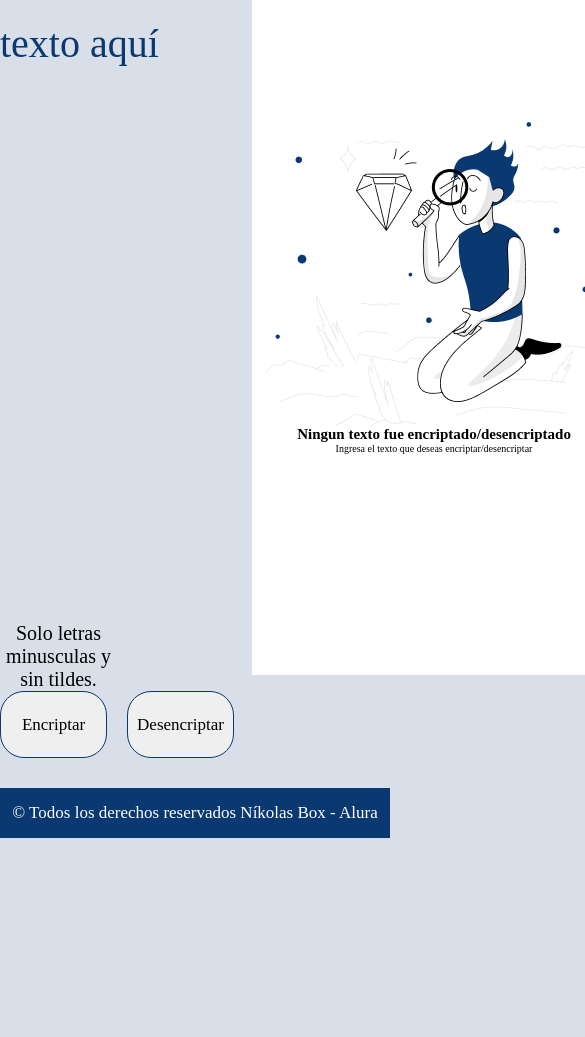
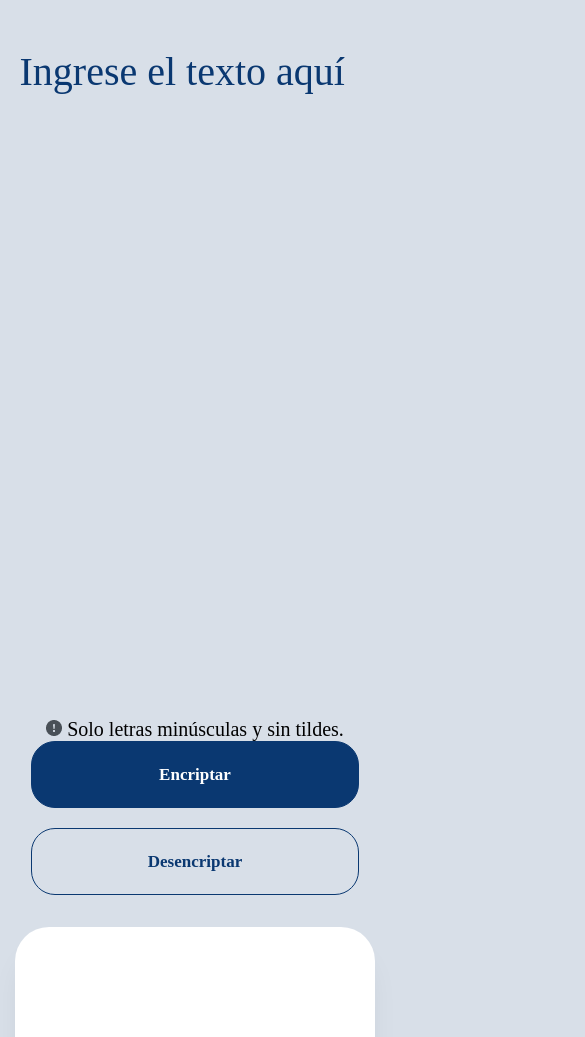
Before and after one commit to Naikaros/desafio, a plain HTML site: page index.html in a window 390 px wide. Shown: the part 158-1195 px from the top of the page, 585 px wide, since content can reach past the window. Before the commit the page ends 996 px from the top, so only its background shows below. Drawn offline with Linux system fonts and the light colour scheme; some packages are replaced by stand-ins of ours; a script that the page names is missing.

Commit message:
Encriptador terminado :D

```diff
--- a/css/style.css
+++ b/css/style.css
@@ -36,16 +36,15 @@ header {
     height: 5em;
     justify-content: start;
     align-items: center;
-    margin: 20px 0 20px 30px;
+    padding-bottom: 70px;
 }
 main {
-    margin: 30px 0 30px 0;
     justify-content: space-around;
     height: 85%;
+    margin: 10px 0 10px 0;
 }
 footer {
     height: 5em;
-    background-color: var(--azul);
     justify-content: center;
     align-items: center;
 }
@@ -63,19 +62,41 @@ footer {
     border-radius: 24px;
     cursor: pointer;
     font-size: 17px;
+    font-weight: bold;
     width: 328px;
     height: 67px;
 }
 
+/* Estilo Botones */
+
+#btn-encriptar {
+    background-color: var(--azul);
+    color: var(--blanco);
+}
+
+#btn-desencriptar {
+    color: var(--azul);
+    background-color: var(--clarito);
+}
+
+#btn-copiar {
+    background-color: var(--blanco);
+}
+/* Header */
+.logo {
+    padding: 10px 0 10px 0;
+}
 /* Main Izquierda */
 
 .contenedor-encriptar {
     flex-direction: column;
+    align-items: end;
     width: 60%;
     margin: auto;
 }
 
 .txt-encriptar {
+    width: 680px;
     font-size: 4em;
     line-height: 170%;
     background-color: var(--clarito);
@@ -87,11 +108,12 @@ footer {
 }
 
 .txt-clausula {
-    display: grid;
-    grid-template-columns: repeat(2, 1fr);
     font-size: 2em;
-    text-align: center;
+    margin-right: 378px;
+
 }
+
+
 
 .botones {
     justify-content: center;
@@ -107,30 +129,33 @@ footer {
     min-width: 400px;
 }
 
-.primera-etapa {
-    width: 91%;
+.primera-etapa, .segunda-etapa {
+    width: 400px;
+    height: 840px;
     flex-direction: column;
     align-items: center;
-    text-align: center;
+    border-radius: 34px;
     background-color: var(--blanco);
-    padding: 180px 10px 220px 10px;
+    box-shadow: 0px 24px 32px -8px rgba(0, 0, 0, 0.08);
+
 }
 
+.primera-etapa {
+    text-align: center;
+    justify-content: center;
+}
 
 .segunda-etapa {
     display: none;
-    width: 91%;
-    flex-direction: column;
     align-items: center;
     gap: 2rem;
-    background-color: var(--blanco);
-    padding-bottom: 35px;
 }
+
 
 .txt-resultado {
     margin-top: 1rem;
     width: 89%;
-    height: 600px;
+    height: 705px;
     font-size: 1.7em;
     line-height: 250%;
     background-color: rgba(55,55,55,0)
@@ -139,13 +164,81 @@ footer {
 /* Footer */
 
 .copyright {
-    color: var(--blanco);
-    font-size: 1.7em;
+    font-size: 1.9em;
+    font-weight: bold;
     text-align: center;
 }
 
 /* Alertas */
 
 .alerta-texto {
-    font-size: 2rem;
+    font-size: 1.6em;
 }
+
+/* Responsive */
+
+@media (max-width: 1200px) {
+    .logo {
+        margin-top: 73.42px;
+    }
+    main {
+        flex-direction: column;
+        align-items: center;
+    }
+
+    .contenedor-encriptar {
+        width: 100%;
+        align-items: center;
+    }
+
+    .txt-encriptar {
+        width: 90%;
+        margin-top: 116px;
+    }
+
+    .contenedor-resultado {
+        width: 100%;
+        margin: 32px;
+    }
+
+    .primera-etapa, .segunda-etapa {
+        width: 90%;
+        height: auto;
+    }
+
+    .primera-etapa {
+        height: 300px;
+        font-size: 1.6em;
+    }
+
+    .txt-resultado {
+        height: auto;
+        line-height: normal;
+    }
+
+    .btncopiar {
+        margin: 40px;
+    }
+
+    .munieco {
+        display: none;
+    }
+
+    footer {
+        background-color: var(--azul);
+        color: var(--blanco);
+    }
+}
+
+@media (max-width: 700px) {
+    .txt-clausula {
+        margin: 0;
+    }
+    .botones {
+        flex-direction: column;
+    }
+
+    .copyright {
+        font-size: 1.5em;
+    }
+}
--- a/index.html
+++ b/index.html
@@ -17,13 +17,13 @@
     <main class="flex-box width100">
         <div class="contenedor-encriptar flex-box ">
             <textarea class="txt-encriptar" name="txt-encriptar" id="txt-encriptar" cols="30" rows="10" placeholder="Ingrese el texto aquí"></textarea>
-            <section class="txt-clausula">
-            <p class="clausula">Solo letras minusculas y sin tildes.</p>
-            </section>
-            <section class="botones flex-box">
+            <div class="txt-clausula">
+            <p class="clausula"><img src="img/Vector.png" alt="Atención:"> Solo letras minúsculas y sin tildes.</p>
+            </div>
+            <div class="botones flex-box">
             <input type="button" class="boton" value="Encriptar" id="btn-encriptar">
             <input type="button" class="boton" value="Desencriptar" id="btn-desencriptar">
-            </section>
+            </div>
         </div>
         <div class="contenedor-resultado flex-box">
             <div class="primera-etapa flex-box" id="primera-etapa">
@@ -32,8 +32,10 @@
                 <p class="informeResultado">Ingresa el texto que deseas encriptar/desencriptar</p>
             </div>
             <div class="segunda-etapa" id="segunda-etapa">
-            <textarea class="txt-resultado" name="txt-resultado" id="txt-resultado" cols="30" rows="10"></textarea>
-            <input class="boton" type="button" name="copiar" id="copiar" value="Copiar">
+                <textarea class="txt-resultado" name="txt-resultado" id="txt-resultado" cols="30" rows="10"></textarea>
+                <div class="btncopiar">
+                    <input class="boton" type="button" name="copiar" id="btn-copiar" value="Copiar">
+                </div>
             </div>
         </div>
     </main>
--- a/js/app.js
+++ b/js/app.js
@@ -38,8 +38,21 @@ function encriptar() {
 function desencriptar() {
     var porDesencriptar = document.getElementById("txt-encriptar").value;
 
-    if (/[A-áéíóúZÁÉÍÓÚ]/.test(porDesencriptar)) {
-        alert("El texto debe estar en minúsculas y sin tildes");
+    if (porDesencriptar.length === 0) {
+        Swal.fire({
+            icon: "error",
+            text: "El campo de texto está vacio",
+            customClass: 'alerta-texto'
+        })
+        return;
+    }
+
+    if (/[A-ZáéíóúZÁÉÍÓÚ]/.test(porDesencriptar)) {
+        Swal.fire({
+            icon: "error",
+            text: "Solo letras minusculas y sin tildes.",
+            customClass: 'alerta-texto'
+        })
         return;
     }
 
@@ -70,5 +83,5 @@ btn1.onclick = encriptar;
 var btn2 = document.getElementById("btn-desencriptar");
 btn2.onclick = desencriptar;
 
-var btn3 = document.getElementById("copiar");
+var btn3 = document.getElementById("btn-copiar");
 btn3.onclick = copiarTexto;
```
Also changed, not shown: img/Vector.png (added).
